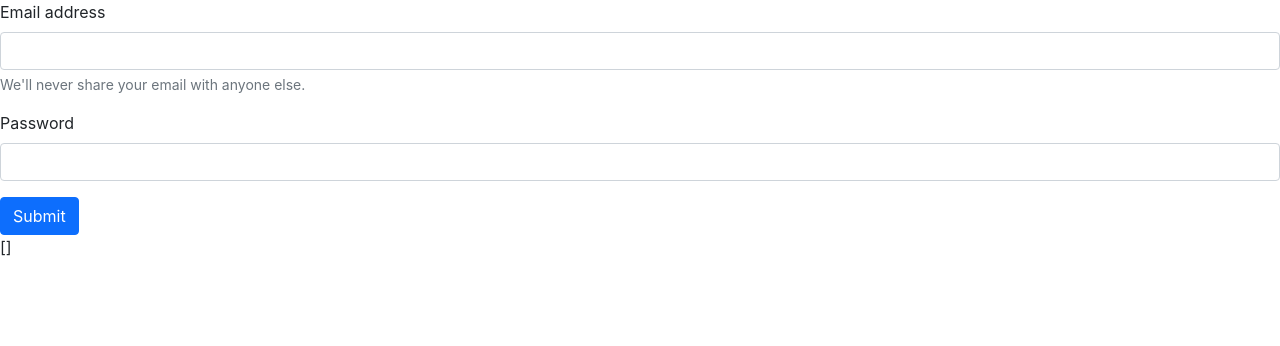
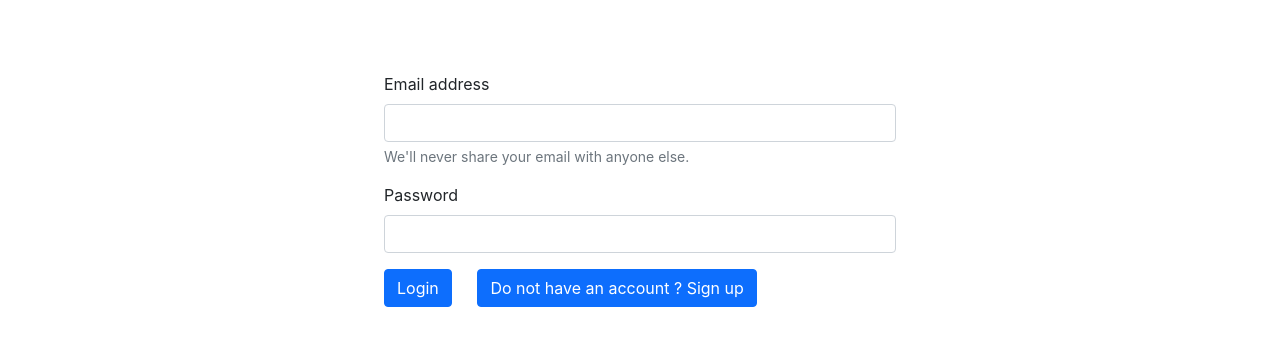
Before and after one commit to DongMZ1/Chatappfrontend, a React (Create React App) app: page / in a window 1280 px wide. Shown: the top 346 px of the page. Built offline with nearby package versions, Linux system fonts and the light colour scheme.

Commit message:
init login page and add redux logger

```diff
--- a/package.json
+++ b/package.json
@@ -13,7 +13,9 @@
     "react-redux": "^7.2.4",
     "react-scripts": "4.0.3",
     "redux": "^4.1.0",
+    "redux-logger": "^3.0.6",
     "socket.io-client": "^4.0.1",
+    "validator": "^13.6.0",
     "web-vitals": "^1.1.1"
   },
   "scripts": {
--- a/src/index.js
+++ b/src/index.js
@@ -4,7 +4,8 @@ import './index.css';
 import App from './App';
 import reportWebVitals from './reportWebVitals';
 import {Provider} from 'react-redux';
-import {combineReducers, createStore} from 'redux'
+import {combineReducers, createStore, applyMiddleware} from 'redux'
+import logger from 'redux-logger'
 import {loginstate} from './Reducers/loginstate'
 
 const rootreducer = combineReducers(
@@ -13,7 +14,7 @@ const rootreducer = combineReducers(
   }
 )
 
-const store = createStore(rootreducer);
+const store = createStore(rootreducer, applyMiddleware(logger));
 ReactDOM.render(
   <React.StrictMode>
     <Provider store={store}>
--- a/src/pages/Userloginpage.js
+++ b/src/pages/Userloginpage.js
@@ -1,13 +1,17 @@
 import React from 'react'
+import {useSelector, useDispatch} from 'react-redux'
 import {useForm} from '../customhooks/useForm'
 const Userloginpage = ({loginorsignup}) =>{
     const [formstate, handleonchange] = useForm([]);
-
+    const dispatch = useDispatch();
     return(
 
             <>
+            <br />
+            <br />
+            <br />
 
-            <form>
+            <form style={{marginLeft:'30%', marginRight:'30%'}}>
         <div className="mb-3">
           <label htmlFor="exampleInputEmail1" className="form-label">Email address</label>
           <input type="email" name="email" className="form-control" id="exampleInputEmail1" aria-describedby="emailHelp" onChange={handleonchange} />
@@ -17,10 +21,9 @@ const Userloginpage = ({loginorsignup}) =>{
           <label htmlFor="exampleInputPassword1" className="form-label">Password</label>
           <input type="password" name="password" className="form-control" id="exampleInputPassword1" onChange={handleonchange} />
         </div>
-        <button type="submit" className="btn btn-primary">Submit</button>
+        <button style={{marginRight: '5%'}} type="submit" className="btn btn-primary">Login</button>
+        <button className="btn btn-primary">Do not have an account ? Sign up</button>
       </form>
-
-      {JSON.stringify(formstate)}
 
             </>
 
```
Also changed, not shown: 1 other file (tests, documents, lock files or other folders).
